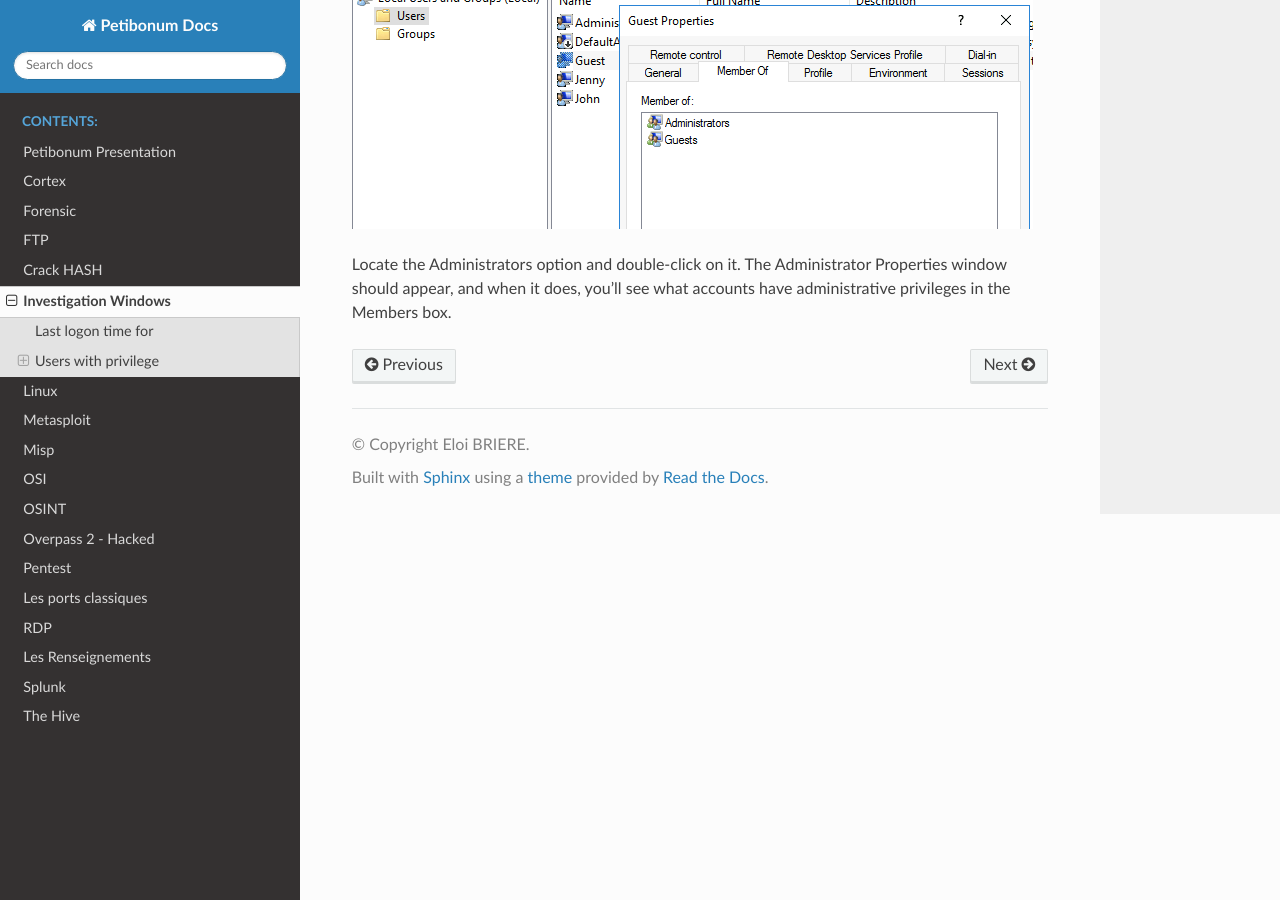
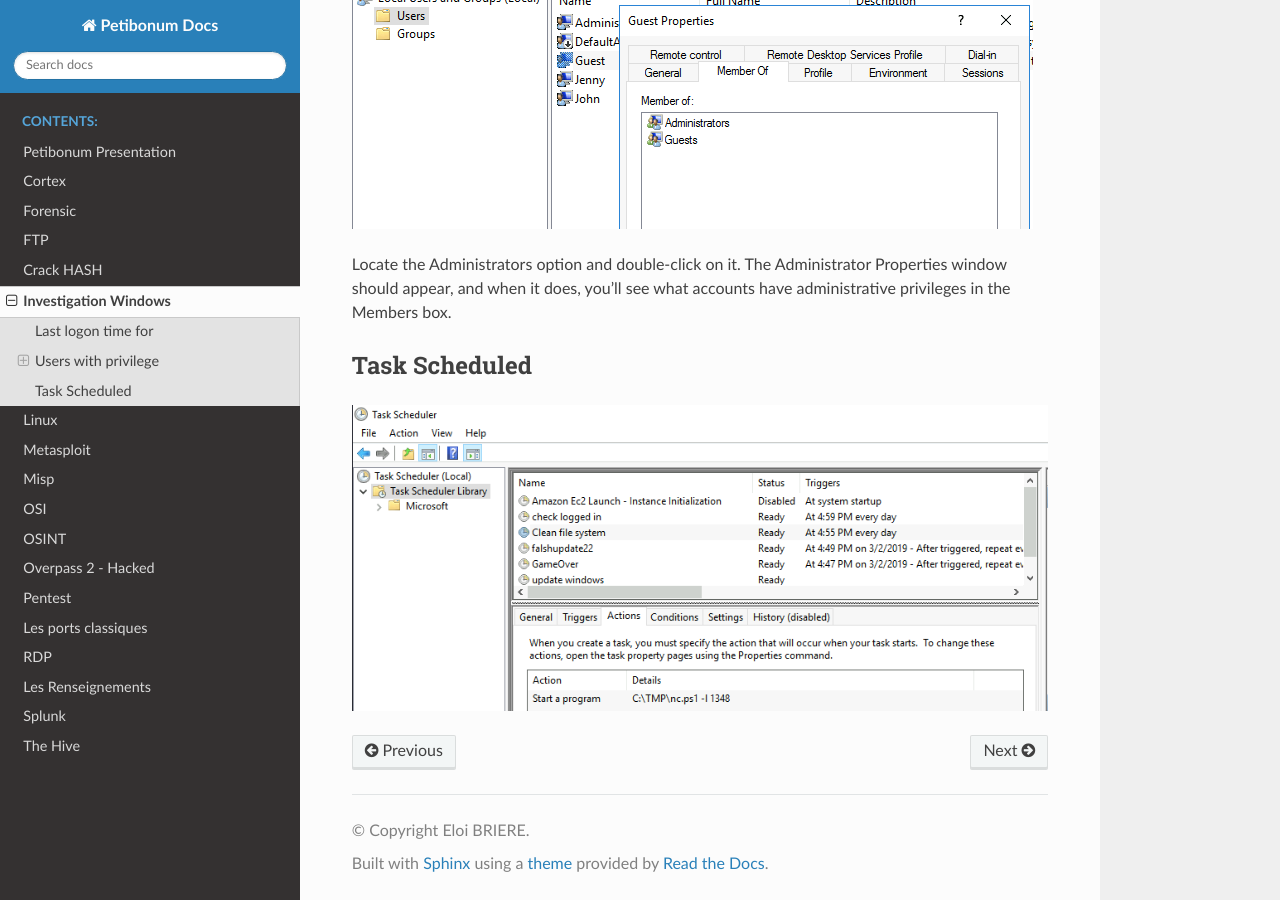
Before and after one commit to Iole-Bri/misp_docs_2, a Sphinx documentation site: the page built from docs/source/src/investigationWIN.md, in a window 1280 px wide and 900 px high, scrolled down 711 px. Built offline with Sphinx 7.4.7 and the Read the Docs theme 2.0.0, drawn with Linux system fonts in a browser that asks for light colours.

Commit message:
task.png

```diff
--- a/docs/source/src/investigationWIN.md
+++ b/docs/source/src/investigationWIN.md
@@ -19,3 +19,7 @@
 ![](img/user.png)
 
 Locate the Administrators option and double-click on it. The Administrator Properties window should appear, and when it does, you’ll see what accounts have administrative privileges in the Members box.
+
+## Task Scheduled
+
+![](img/task.png)
```
Also changed, not shown: docs/source/src/img/task.png (added).
